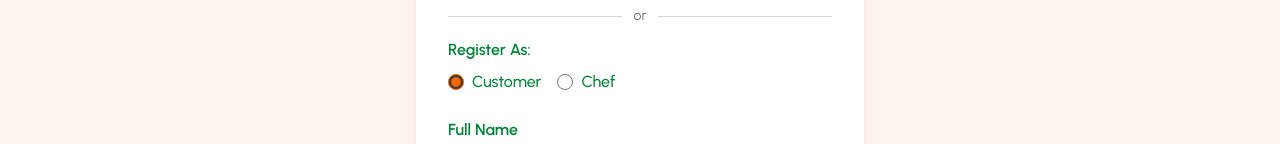
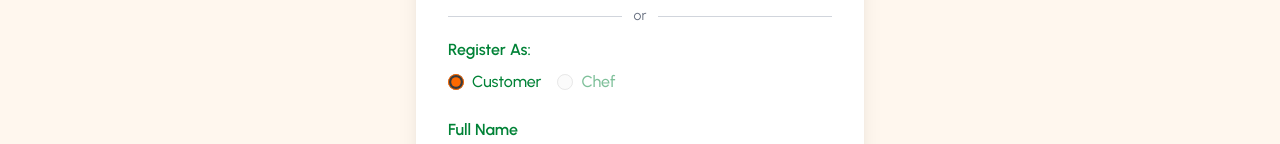
Before and after one commit to rong-rubaiya/meal-mate-client-side, a Next.js app: page /register in a window 1280 px wide. Shown: the part 302-446 px from the top of the page. Built offline with nearby package versions, Linux system fonts and the light colour scheme; no server answers.

Commit message:
design change

```diff
--- a/src/app/login/page.jsx
+++ b/src/app/login/page.jsx
@@ -8,6 +8,7 @@ import { useRouter } from "next/navigation";
 import LoginGoogle from "../components/LoginGoogle";
 import { auth } from "@/lib/firebase";
 import { signInWithEmailAndPassword } from "firebase/auth";
+import Swal from "sweetalert2";
 
 export default function LoginPage() {
   const [role, setRole] = useState("customer");
@@ -81,17 +82,30 @@ export default function LoginPage() {
                 <span className="text-green-700 font-medium">Customer</span>
               </label>
 
-              <label className="flex items-center gap-2 cursor-pointer">
+               <label
+                className="flex items-center gap-2 cursor-pointer"
+                onClick={() => {
+                  Swal.fire({
+                    icon: "warning",
+                    title: "Not Allowed",
+                    text: "You cannot select Chef role right now!",
+                  });
+                }}
+              >
                 <motion.input
                   whileTap={{ scale: 0.9 }}
                   type="radio"
                   name="role"
                   value="chef"
                   checked={role === "chef"}
-                  onChange={(e) => setRole(e.target.value)}
-                  className="accent-orange-500 w-4 h-4"
+                  onChange={() => {}}
+                  disabled
+                  className="accent-orange-500 w-4 h-4 pointer-events-none opacity-50"
                 />
-                <span className="text-green-700 font-medium">Chef</span>
+
+                <span className="text-green-700 font-medium opacity-50">
+                  Chef
+                </span>
               </label>
             </div>
           </div>
--- a/src/app/register/page.jsx
+++ b/src/app/register/page.jsx
@@ -6,6 +6,7 @@ import { useRouter } from "next/navigation";
 import LoginGoogle from "../components/LoginGoogle";
 import { auth } from "@/lib/firebase";
 import { createUserWithEmailAndPassword, updateProfile } from "firebase/auth";
+import Swal from "sweetalert2";
 
 export default function RegisterPage() {
   const [role, setRole] = useState("customer");
@@ -92,17 +93,30 @@ export default function RegisterPage() {
                 <span className="text-green-700 font-medium">Customer</span>
               </label>
 
-              <label className="flex items-center gap-2 cursor-pointer">
+              <label
+  className="flex items-center gap-2 cursor-pointer"
+  onClick={() => {
+    Swal.fire({
+      icon: "warning",
+      title: "Not Allowed",
+      text: "You cannot select Chef role right now!",
+    });
+  }}
+>
   <motion.input
     whileTap={{ scale: 0.9 }}
     type="radio"
     name="role"
     value="chef"
     checked={role === "chef"}
-                  onChange={(e) => setRole(e.target.value)}
-                  className="accent-orange-500 w-4 h-4"
+    onChange={() => {}}
+    disabled
+    className="accent-orange-500 w-4 h-4 pointer-events-none opacity-50"
   />
-                <span className="text-green-700 font-medium">Chef</span>
+
+  <span className="text-green-700 font-medium opacity-50">
+    Chef
+  </span>
 </label>
             </div>
           </div>
@@ -182,7 +196,7 @@ export default function RegisterPage() {
           {/* Bottom */}
           <p className="text-center text-sm text-gray-500 mt-5">
             Already have an account?{" "}
-            <a href="/login" className="text-orange-600 font-semibold hover:underline">
+            <a href="/login" className="text-orange-600 font-semibold hover:underline italic">
               Login
             </a>
           </p>
```
Lines whose indentation alone changed are shown as unchanged.
